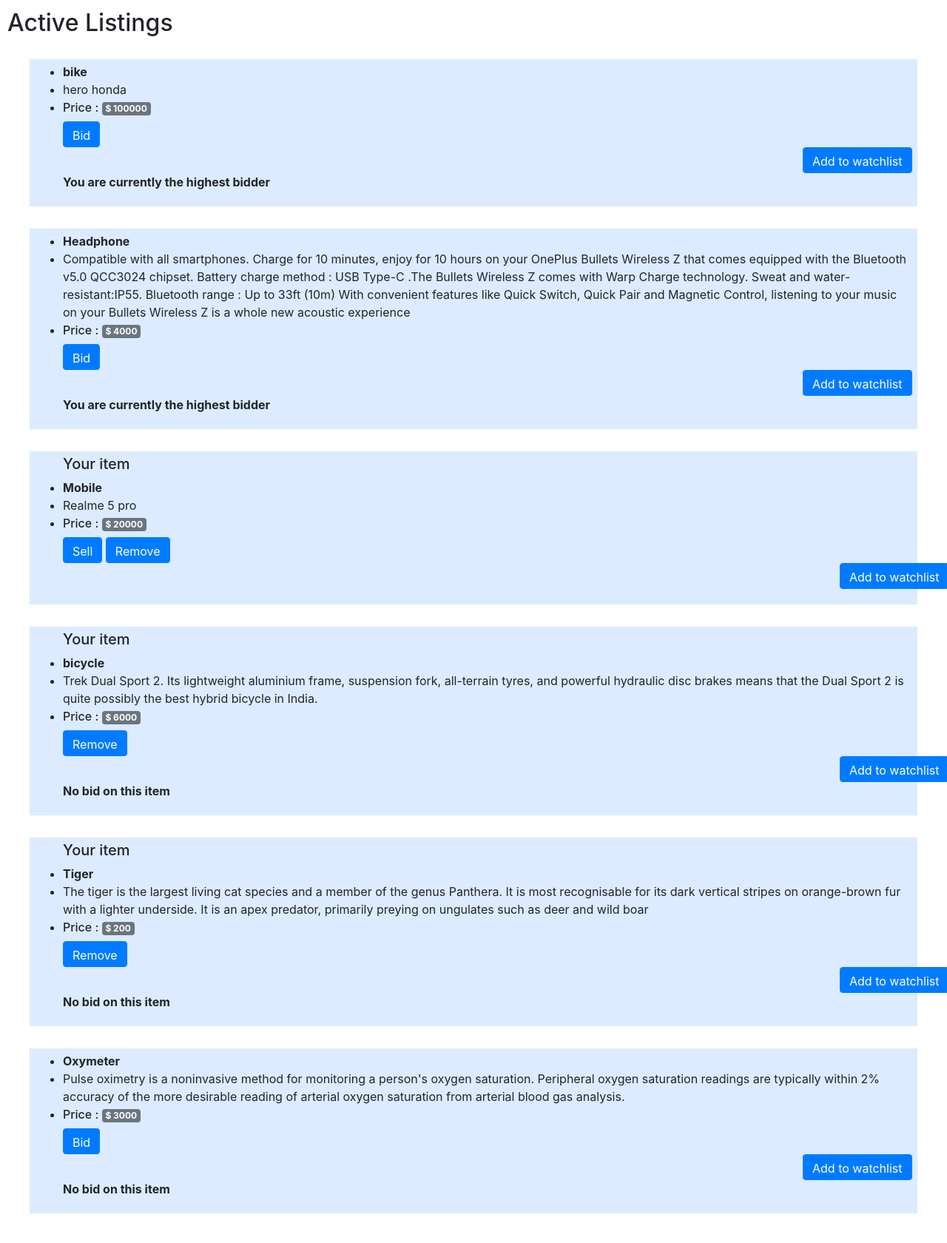
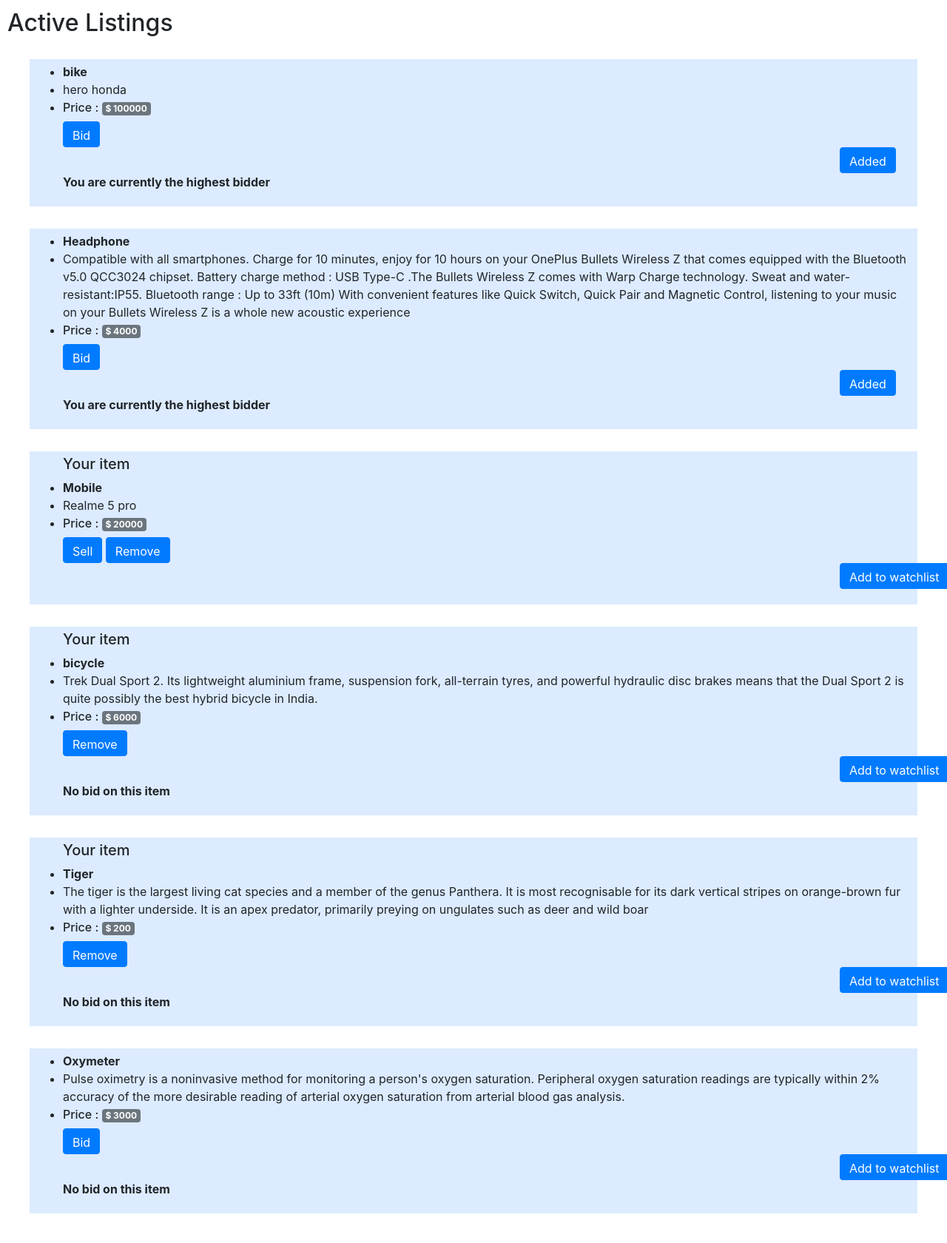
Before and after one commit to ritesh55555/commerce, a Django app: page / in a window 1280 px wide. Shown: the part 151-1831 px from the top of the page at 74% size. Run offline with Django 3.2, Linux system fonts and the light colour scheme; a user stored in the database is signed in; data comes from the database, SQL or seed files in the repository; both versions use the stored data as it was after the commit; some libraries are stand-ins or nearby versions.

Commit message:
mostly done

```diff
--- a/auctions/templates/auctions/index.html
+++ b/auctions/templates/auctions/index.html
@@ -25,8 +25,12 @@
                                     <input class="btn btn-primary" type="submit" name="close" value="Sell" style="height: 35px;">
                                 {% endif%}
                                 <input class="btn btn-primary" type="submit" name="remove" value="Remove" style="height: 35px;">
-                                <input class="btn btn-primary" type="submit" name="add" value="Add to watchlist" style="height: 35px; margin-left: 1050px;">
 
+                                {% if listing.id in check %}
+                                    <input class="btn btn-primary" type="submit"  value="Added" style="height: 35px; margin-left: 1050px;">
+                                {% else %}
+                                    <input class="btn btn-primary" type="submit" name="add" value="Add to watchlist" style="height: 35px; margin-left: 1050px;">
+                                {% endif %}
                             </form>
                         </div>
                     {% else %}
@@ -34,7 +38,11 @@
                             <form action="{% url 'bid' listing.id %}" method="post">
                                 {% csrf_token %}
                                 <input class="btn btn-primary" type="submit"  value="Bid" style="height: 35px;">
-                                <input class="btn btn-primary" type="submit" name="add" value="Add to watchlist" style="height: 35px;margin-left: 1000px">
+                                {% if listing.id in check %}
+                                    <input class="btn btn-primary" type="submit"  value="Added" style="height: 35px; margin-left: 1050px;">
+                                {% else %}
+                                    <input class="btn btn-primary" type="submit" name="add" value="Add to watchlist" style="height: 35px; margin-left: 1050px;">
+                                {% endif %}
                             </form>
                         </div>
                     {% endif %}
--- a/auctions/views.py
+++ b/auctions/views.py
@@ -12,8 +12,12 @@ def index(request):
         listing = Listing(title=request.POST['title'] , details=request.POST['details'] , price=int(request.POST['price']) , owner=request.user.username ,buyer ="none")
         listing.save()
 
+    id_list = []
+    for i in Watchlist.objects.filter(name= request.user.username) :
+        id_list.append(i.item)
     return render(request, "auctions/index.html" , {
-        "listings": Listing.objects.all()
+        "listings": Listing.objects.all() ,
+        "check" : id_list
     })
 
 def create(request) :
```
Also changed, not shown: db.sqlite3.
